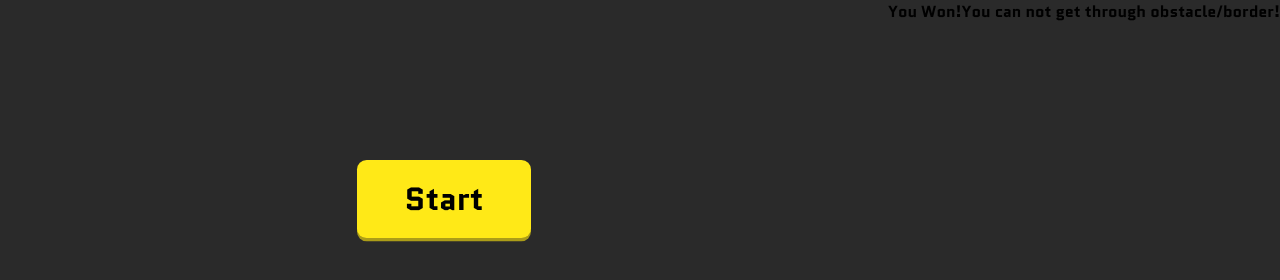
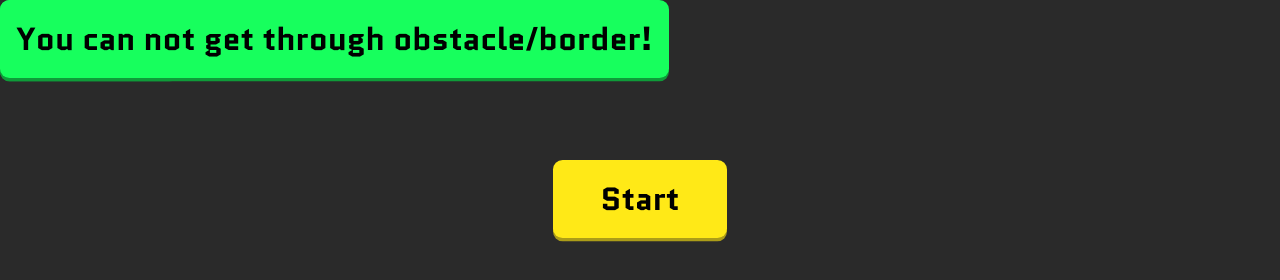
Before and after one commit to mweglowski/escape-the-virus, a plain HTML site: page index.html in a window 1280 px wide. Drawn offline with Linux system fonts and the light colour scheme.

Commit message:
notifications

```diff
--- a/css/styles.css
+++ b/css/styles.css
@@ -74,3 +74,32 @@ body {
 .virus {
     background-color: salmon;
 }
+
+/* Notifications */
+.win-div {
+    position: absolute;
+    border: none;
+    margin: auto;
+    padding: 1rem;
+    font-size: 2rem;
+    width: fit-content;
+    text-shadow: 2px 2px 0 rgb(40, 78, 45);
+    color: white;
+    background-color: rgb(23, 255, 93);
+    border-radius: .6rem;
+    box-shadow: 0 .2rem 0 rgb(14, 156, 57);
+    transition: .3s;
+}
+
+.error-div {
+    position: absolute;
+    border: none;
+    margin: auto;
+    padding: 1rem;
+    font-size: 2rem;
+    width: fit-content;
+    background-color: rgb(23, 255, 93);
+    border-radius: .6rem;
+    box-shadow: 0 .2rem 0 rgb(14, 156, 57);
+    transition: .3s;
+}
```
